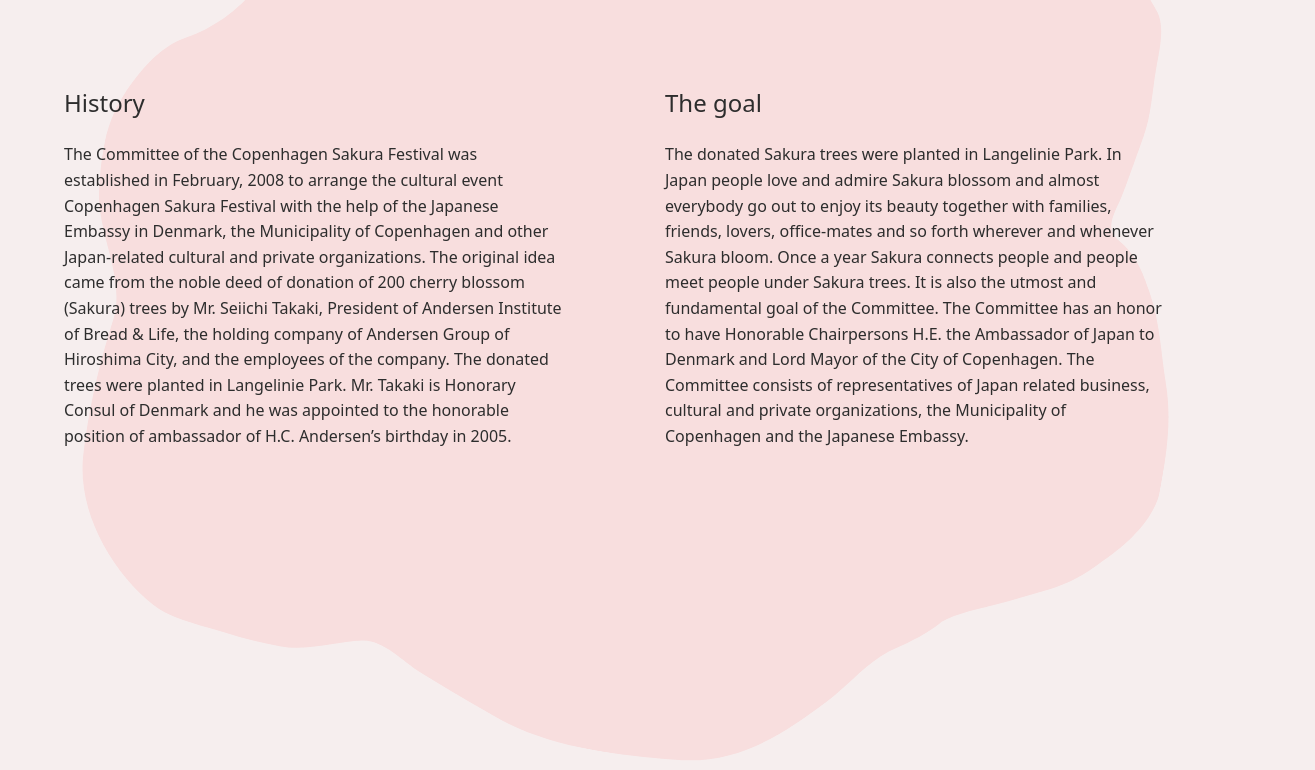
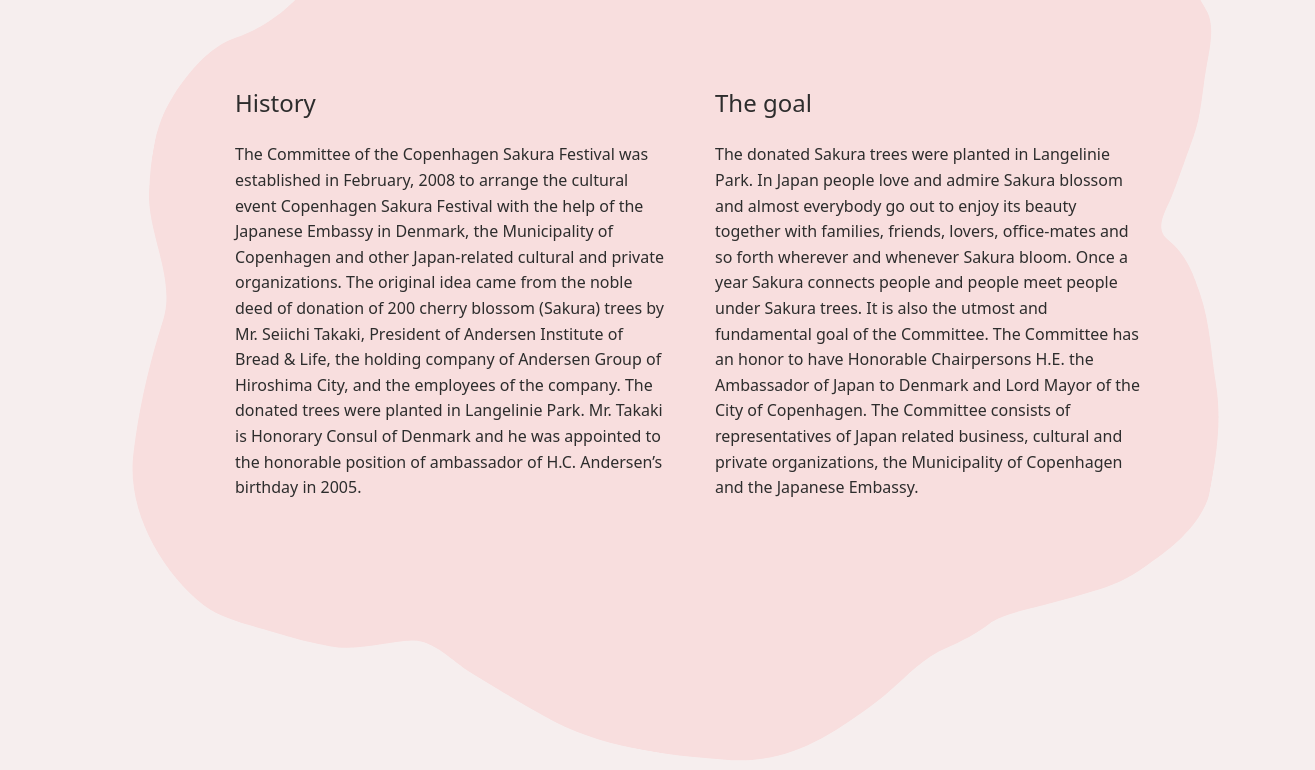
Before and after one commit to emilabrahamson/sakura, an Astro site: page /about_us in a window 1280 px wide. Shown: the part 327-1097 px from the top of the page, 1315 px wide, since content can reach past the window. Built offline with nearby package versions, Linux system fonts and the light colour scheme; Astro itself is replaced by a stand-in of ours.

Commit message:
billeder

```diff
--- a/src/pages/about_us.astro
+++ b/src/pages/about_us.astro
@@ -100,6 +100,7 @@
       grid-template-rows: 1fr 8fr;
       column-gap: 50px;
       margin: auto;
+      max-width: 1000px;
 
       height: 1000px;
     }
@@ -118,10 +119,11 @@
       display: none;
     }
     .tekst1 {
-      max-width: 500px;
+      max-width: 430px;
+      justify-self: end;
     }
     .tekst2 {
-      max-width: 500px;
+      max-width: 430px;
     }
   }
 </style>
```
